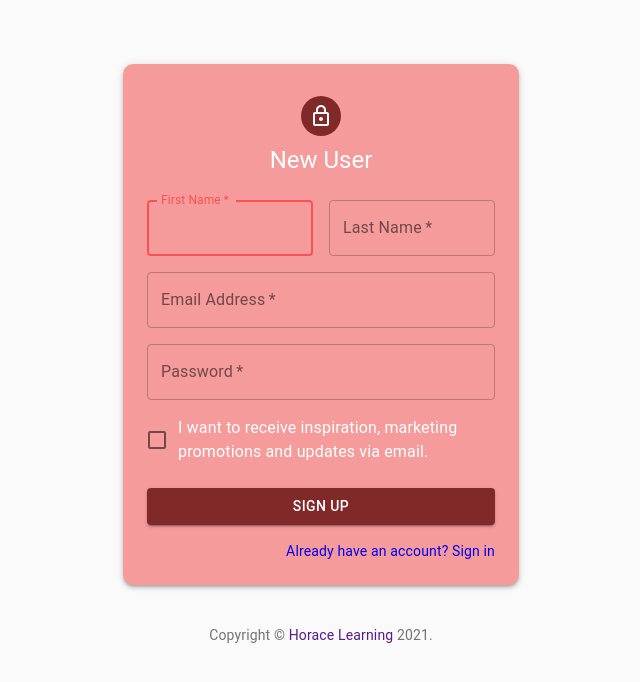
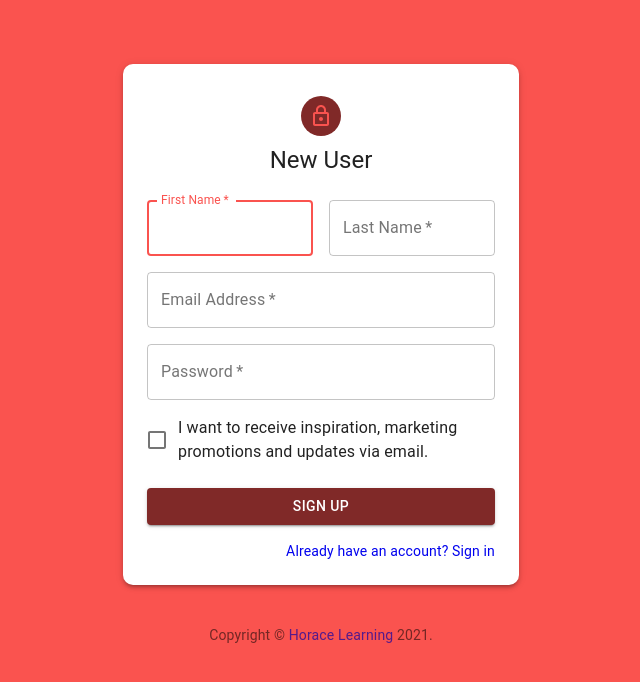
Before and after one commit to babaphemy/horace-campus, a React (Create React App) app: page /signup in a window 1280 px wide. Shown: the top 682 px of the page, without its empty margins (319-959 px from the left). Built offline with nearby package versions, Linux system fonts and the light colour scheme.

Commit message:
remove color

```diff
--- a/src/App.js
+++ b/src/App.js
@@ -21,6 +21,9 @@ import { UserProvider } from "./Context/UserProvider";
 import "./Assets/css/styles.css";
 const theme = createMuiTheme({
   palette: {
+    background: {
+      default: "#FA534F",
+    },
     primary: {
       main: "#FA534F",
     },
--- a/src/Assets/css/styles.css
+++ b/src/Assets/css/styles.css
@@ -2,6 +2,9 @@
   margin: 0;
   padding: 0;
 }
+body {
+  background-color: "#FA534F";
+}
 a {
   text-decoration: none;
 }
--- a/src/Components/User/Login.js
+++ b/src/Components/User/Login.js
@@ -50,7 +50,7 @@ const Login = () => {
           </Grid>
           <Grid item xs={12}>
             <FormControlLabel
-              control={<Checkbox value="allowExtraEmails" color="primary" />}
+              control={<Checkbox value="allowExtraEmails" />}
               label="I want to receive inspiration, marketing promotions and updates via email."
             />
           </Grid>
--- a/src/Components/User/Signup.js
+++ b/src/Components/User/Signup.js
@@ -51,7 +51,6 @@ const Signup = () => {
               fullWidth
               id="firstName"
               label="First Name"
-              InputProps={{ className: classes.multilineColor }}
               autoFocus
             />
           </Grid>
@@ -63,7 +62,6 @@ const Signup = () => {
               id="lastName"
               label="Last Name"
               name="lastName"
-              InputProps={{ className: classes.multilineColor }}
               autoComplete="lname"
             />
           </Grid>
@@ -75,7 +73,6 @@ const Signup = () => {
               id="email"
               label="Email Address"
               name="email"
-              InputProps={{ className: classes.multilineColor }}
               autoComplete="email"
             />
           </Grid>
@@ -88,7 +85,6 @@ const Signup = () => {
               label="Password"
               type="password"
               id="password"
-              InputProps={{ className: classes.multilineColor }}
               autoComplete="current-password"
             />
           </Grid>
--- a/src/Containers/User/User.js
+++ b/src/Containers/User/User.js
@@ -18,8 +18,6 @@ const useStyles = makeStyles((theme) => ({
     flexDirection: "column",
     alignItems: "center",
     border: 1,
-    color: "white",
-    backgroundColor: "#F69B9B",
     borderRadius: 10,
     padding: theme.spacing(3),
   },
```
